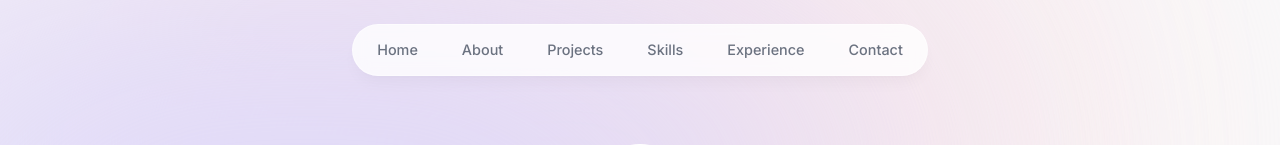
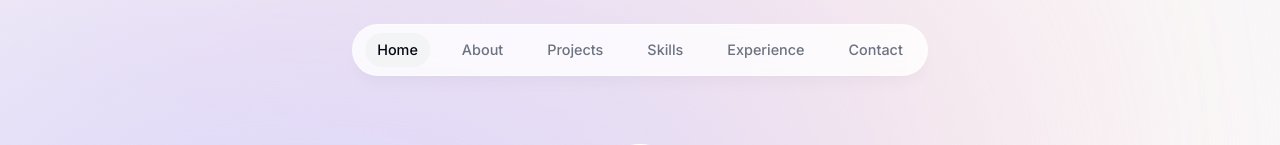
Before and after one commit to ZachMcLean/portfolio, a Next.js app: page / in a window 1280 px wide. Shown: the top 145 px of the page. Built offline with nearby package versions, Linux system fonts and the light colour scheme.

Commit message:
added animated span to header component to show which section of the page is in view

```diff
--- a/package.json
+++ b/package.json
@@ -13,6 +13,7 @@
     "@types/react": "18.2.33",
     "@types/react-dom": "18.2.14",
     "autoprefixer": "10.4.16",
+    "clsx": "^2.0.0",
     "eslint": "8.52.0",
     "eslint-config-next": "14.0.0",
     "framer-motion": "^10.16.4",
--- a/src/app/layout.tsx
+++ b/src/app/layout.tsx
@@ -15,7 +15,9 @@
 	children: React.ReactNode;
 }) {
 	return (
-		<html lang="en">
+		// whole page scroll smooth for # routing
+		// we add ! to override any default behavior
+		<html lang="en" className="!scroll-smooth">
 			<body
 				className={`${inter.className} bg-gray-50 text-gray-950 relative pt-28 sm:pt-36`}
 			>
--- a/src/components/About.tsx
+++ b/src/components/About.tsx
@@ -6,10 +6,12 @@
 const About = () => {
 	return (
 		<motion.section
-			className="mb-28 max-w-[45rem] text-center leading-8 sm:mb-40"
+			className="scroll-mt-28 mb-28 max-w-[45rem] text-center leading-8 sm:mb-40"
 			initial={{ opacity: 0, y: 100 }}
 			animate={{ opacity: 1, y: 0 }}
 			transition={{ delay: 0.175 }}
+			// set id for section routing(header)
+			id="about"
 		>
 			<SectionHeading>About me</SectionHeading>
 			<p className="mb-3">
--- a/src/components/Header.tsx
+++ b/src/components/Header.tsx
@@ -1,10 +1,12 @@
 "use client";
-import React from "react";
+import React, { useState } from "react";
 import { motion } from "framer-motion";
 import { links } from "@/lib/data";
 import Link from "next/link";
+import clsx from "clsx";
 
 const Header = () => {
+	const [activeSection, setActiveSection] = useState("Home");
 	return (
 		<header className="z-index[999] relative">
 			<motion.div
@@ -16,16 +18,34 @@
 				<ul className="flex w-[22rem] flex-wrap items-center justify-center gap-y-1 text-[0.9rem] font-medium text-gray-500 sm:w-[initial] sm:flex-nowrap sm:gap-5">
 					{links.map((link) => (
 						<motion.li
-							className="h-3/4 flex items-center justify-center"
+							className="h-3/4 flex items-center justify-center relative"
 							key={link.hash}
 							initial={{ y: -100, opacity: 0 }}
 							animate={{ y: 0, opacity: 1 }}
 						>
 							<Link
-								className="flex w-full items-center justify-center px-3 py-3 hover:text-gray-950 transition"
+								className={clsx(
+									"flex w-full items-center justify-center px-3 py-3 hover:text-gray-950 transition",
+									{
+										"text-gray-950": activeSection === link.name,
+									}
+								)}
 								href={link.hash}
+								onClick={() => setActiveSection(link.name)}
 							>
 								{link.name}
+
+								{link.name === activeSection && (
+									<motion.span
+										className="bg-gray-100 rounded-full absolute inset-0 -z-10"
+										layoutId="activeSection"
+										transition={{
+											type: "spring",
+											stiffness: 380,
+											damping: 30,
+										}}
+									></motion.span>
+								)}
 							</Link>
 						</motion.li>
 					))}
--- a/src/components/Intro.tsx
+++ b/src/components/Intro.tsx
@@ -10,7 +10,10 @@
 
 const Intro = () => {
 	return (
-		<section className="mb-28 max-w-[50rem] text-center sm:mb-0">
+		<section
+			id="home"
+			className="scroll-mt-[100rem] mb-28 max-w-[50rem] text-center sm:mb-0"
+		>
 			<div className="flex items-center justify-center">
 				<div className="relative">
 					<motion.div
--- a/src/components/Projects.tsx
+++ b/src/components/Projects.tsx
@@ -5,7 +5,7 @@
 
 const Projects = () => {
 	return (
-		<section>
+		<section id="projects" className="scroll-mt-28">
 			<SectionHeading>My projects</SectionHeading>
 			<div>
 				{projectsData.map((project, index) => (
```
Also changed, not shown: 1 other file (tests, documents, lock files or other folders).
